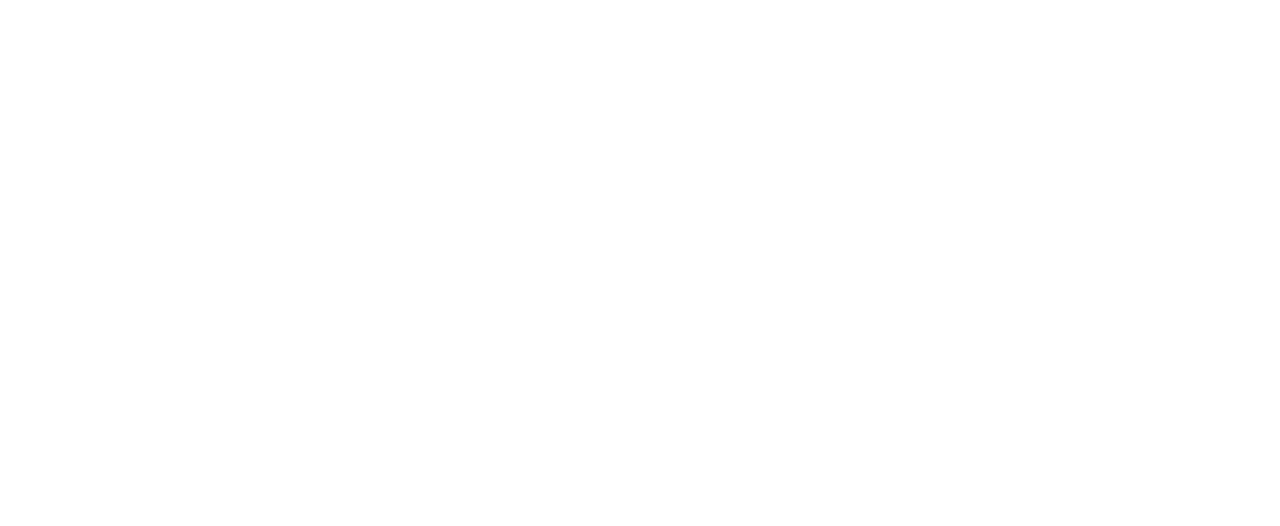
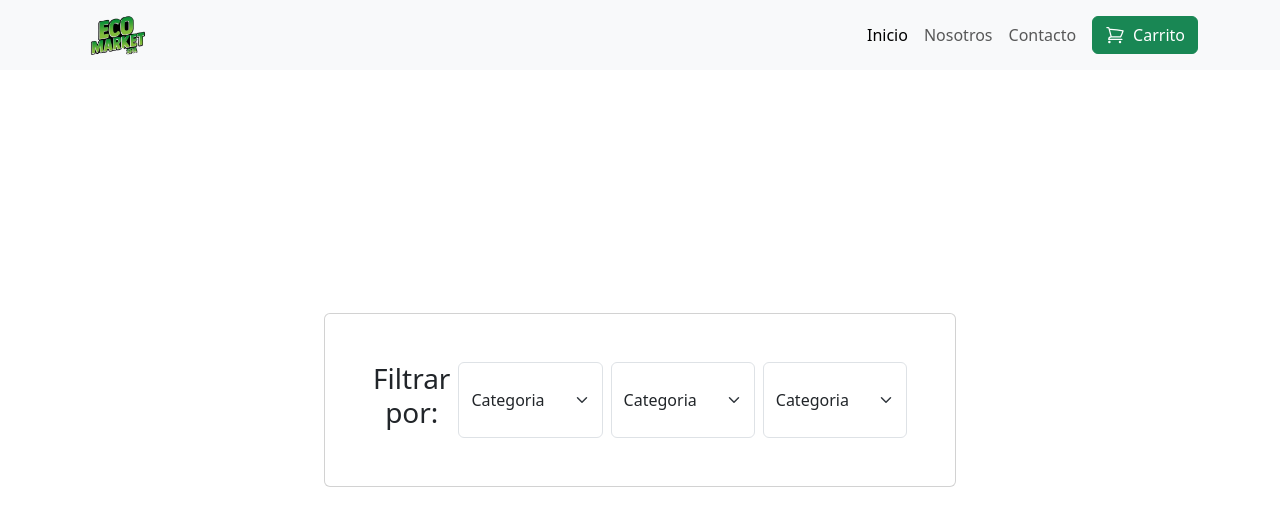
Before and after one commit to dwigthDev/EcoMarket, a React (Vite) app: page /tienda in a window 1280 px wide. Before the commit this address had no page. Shown: the top 526 px of the page. Built offline with nearby package versions, Linux system fonts and the light colour scheme.

Commit message:
21/04/2025

```diff
--- a/src/App.css
+++ b/src/App.css
@@ -4,7 +4,18 @@
   padding: 2rem;
   text-align: center;
 }
+.c-icon{
 
+}
+
+.cart-icon-carta {
+  filter: brightness(0); /* negro */
+  transition: filter 0.3s ease;
+}
+
+.btn:hover .cart-icon-carta {
+  filter: brightness(10); /* blanco */
+}
 .logo {
   height: 8em;
 
--- a/src/App.jsx
+++ b/src/App.jsx
@@ -5,7 +5,6 @@ import { NavBar } from '../src/Componentes/NavBar.jsx'
 function App() {
   return (
     <>
-      <NavBar></NavBar>
       <Inicio></Inicio>
     </>
   )
--- /dev/null
+++ b/src/Componentes/CardFiltros.jsx
@@ -0,0 +1,10 @@
+import React from 'react'
+
+
+const CardFiltros = () => {
+  return (
+    <div>CardFiltros</div>
+  )
+}
+
+export default CardFiltros
--- a/src/Componentes/Header.jsx
+++ b/src/Componentes/Header.jsx
@@ -13,7 +13,7 @@ const Header = () => {
                 </p>
                 <div className=" d-flex  gap-3">
                 <button className="btn btn-success d-flex align-items-center gap-2" type="submit">
-                    Ver productos
+                    Ver Destacados
                     <img src={flecha} alt="Carrito" width="20" height="20" className="me-2" />
                 </button>
                 </div>
--- a/src/Componentes/NavBar.jsx
+++ b/src/Componentes/NavBar.jsx
@@ -4,9 +4,11 @@ import EcoMarketLogo from '../assets/logo_tipografico.png';
 
 export const NavBar = ()=> {
   return (
-<nav className="navbar fixed-top bg-success navbar-expand-lg bg-body-tertiary">
+<nav className="navbar p-0 fixed-top bg-success navbar-expand-lg bg-body-tertiary">
   <div className="container">
-    <img src={EcoMarketLogo} alt="Logo-de-la-empresa" width="70px"/>
+    <a href="/login">
+      <img src={EcoMarketLogo}  alt="Logo-de-la-empresa" width="70px"/>
+    </a>
     <strong className="navbar-brand text-success" ></strong>
     <button className="navbar-toggler" type="button" data-bs-toggle="collapse" data-bs-target="#navbarSupportedContent" aria-controls="navbarSupportedContent" aria-expanded="false" aria-label="Toggle navigation">
       <span className="navbar-toggler-icon"></span>
--- a/src/Componentes/Populares.jsx
+++ b/src/Componentes/Populares.jsx
@@ -12,6 +12,7 @@ const Populares = () => {
         </div>
         <div>
             <Productos url={url} ></Productos>
+            <a href="/tienda" className='btn btn-success mt-3'> Ver Tienda</a>
         </div>
     </>
   )
--- a/src/Componentes/Productos.jsx
+++ b/src/Componentes/Productos.jsx
@@ -1,39 +1,47 @@
 import { React, useEffect, useState } from 'react';
+import cartIcon from '../assets/carrito.svg';
 
-const Productos = ({url}) => {
+const Productos = ({ url }) => {
     const imgStyle = {
         height: '250px',
         objectFit: 'contain'
-    }
-    const [productos,setProductos ] = useState([])
+    };
+    const [productos, setProductos] = useState([]);
 
-    // consumir api
     useEffect(() => {
         fetch(url)
             .then(res => res.json())
-            .then(data => {setProductos(data.products); console.log(productos);}
-            )
+            .then(data => {
+                setProductos(data.products);
+                console.log("Productos cargados:", data.products); // Se movió aquí
+            })
             .catch(error => console.error('Error al obtener productos:', error));
     }, [url]);
-
     return (
         <div className='container d-flex justify-content-center gap-3'>
             {
                 productos.map(producto=>(
                     <div className="card" style={{ width: '20rem' }}>
-                    <img src={producto.image} className="card-img-top" alt="Imagen de ejemplo" />
-                    <div className="ms-0 me-0">
-                      <h5 className="card-title">Título de la Tarjeta</h5>
-                      <p className="text-start">
-                        {producto.description.length > 40  ? producto.description.slice(0,40) + "..." : producto.description }
-                      </p>
-                      <a href="#" className="btn btn-primary">Ir a algún lugar</a>
+                        <img src={producto.image} className="card-img-top" alt="Imagen de ejemplo" />
+                        <div className="ms-0 me-0">
+                            <div className="d-flex justify-content-center">
+                                <a className="text-muted">{producto.category}</a>
+                            </div>
+                            <h5 className=" text-center">{producto.title.length > 10 ? producto.title.slice(0,15) + "..." : producto.title }</h5>
+                            <p className="text-start">
+                            {producto.description.length > 45  ? producto.description.slice(0,45) + "..." : producto.description }
+                            </p>
+                            <p className></p>
+                            <a className="btn btn-outline-dark ">
+                                <img src={cartIcon} alt="carrito-icon" className="me-2 cart-icon-carta"/>
+                                Añadir al carrito
+                            </a>
+                        </div>
                     </div>
-                  </div>
                 ))
             }
         </div>
     );
-}
+};
 
-export default Productos
+export default Productos;
--- /dev/null
+++ b/src/Routes/Tienda.jsx
@@ -0,0 +1,40 @@
+import React from 'react'
+import CardFiltros from '../Componentes/CardFiltros'
+import Productos from '../Componentes/Productos.jsx'
+const url = "https://fakestoreapi.in/api/products?limit=4";
+
+
+const Tienda = () => {
+    return (
+    <div className='container'>
+        <div className='d-flex card'>
+
+            <div className='d-flex gap-2 card-body'>
+                <h3>Filtrar por:  </h3>
+                <select class="form-select" aria-label="Default select example">
+                    <option selected>Categoria</option>
+                    <option value="1">One</option>
+                    <option value="2">Two</option>
+                    <option value="3">Three</option>
+                </select>
+
+                <select class="form-select" aria-label="Default select example">
+                    <option selected>Categoria</option>
+                    <option value="1">One</option>
+                    <option value="2">Two</option>
+                    <option value="3">Three</option>
+                </select>
+
+                <select class="form-select" aria-label="Default select example">
+                    <option selected>Categoria</option>
+                    <option value="1">One</option>
+                    <option value="2">Two</option>
+                    <option value="3">Three</option>
+                </select>
+            </div>
+        </div>
+    </div>
+    )
+}
+
+export default Tienda
--- a/src/main.jsx
+++ b/src/main.jsx
@@ -6,11 +6,16 @@ import App from './App.jsx'
 // paginas
   import { Login }    from '../src/Routes/Login.jsx'
   import { Registro } from '../src/Routes/Registro.jsx'
+import NavBar from './Componentes/NavBar.jsx'
+import Tienda from './Routes/Tienda.jsx'
 
 const router = createBrowserRouter([
   {
     path:"/",
-    element:<App/>,
+    element:<>
+        <NavBar/>
+          <App/>
+        </>,
     errorElement:<></>
   },
   {
@@ -21,6 +26,14 @@ const router = createBrowserRouter([
   {
     path:"/registro",
     element:<Registro/>,
+    errorElement:<></>
+  },
+  {
+    path:"/tienda",
+    element:<>
+        <NavBar/>
+          <Tienda/>
+        </>,
     errorElement:<></>
   }
 
```
